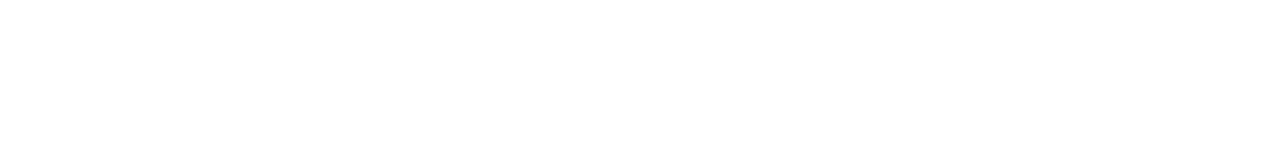
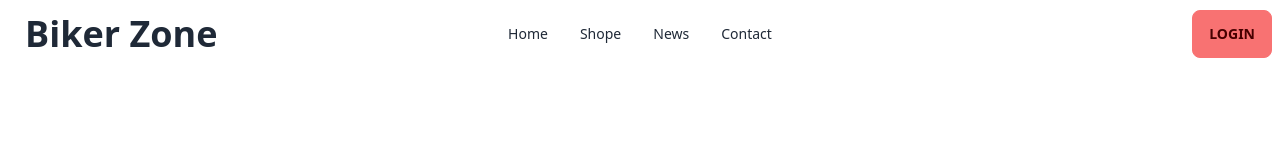
Before and after one commit to sabbir6230/biker-zone-resources, a plain HTML site: page index.html in a window 1280 px wide. Drawn offline with nearby package versions, Linux system fonts and the light colour scheme.

Commit message:
added the navbar

```diff
--- a/index.html
+++ b/index.html
@@ -1,11 +1,78 @@
 <!DOCTYPE html>
 <html lang="en">
+
 <head>
     <meta charset="UTF-8">
     <meta name="viewport" content="width=device-width, initial-scale=1.0">
     <title>Biker Zone</title>
+
+    <!-- Tailwind & DaisyUI -->
+    <link href="https://cdn.jsdelivr.net/npm/daisyui@3.3.1/dist/full.css" rel="stylesheet" type="text/css" />
+    <script src="https://cdn.tailwindcss.com"></script>
+
+    <!-- google Fonts Poppins -->
+    <link rel="preconnect" href="https://fonts.googleapis.com">
+    <link rel="preconnect" href="https://fonts.gstatic.com" crossorigin>
+    <link href="https://fonts.googleapis.com/css2?family=Poppins:wght@300;400;500;600;700&display=swap"
+        rel="stylesheet">
+
+    <style>
+
+    </style>
 </head>
+
 <body>
+    <header>
+        <!-- Nav Bar Start Hers -->
 
+        <nav>
+            <nav>
+
+            </nav>
+            <nav>
+                <div class="navbar bg-base-100">
+                    <div class="navbar-start">
+                        <div class="dropdown">
+                            <label tabindex="0" class="btn btn-ghost lg:hidden">
+                                <svg xmlns="http://www.w3.org/2000/svg" class="h-5 w-5" fill="none" viewBox="0 0 24 24"
+                                    stroke="currentColor">
+                                    <path stroke-linecap="round" stroke-linejoin="round" stroke-width="2"
+                                        d="M4 6h16M4 12h8m-8 6h16" />
+                                </svg>
+                            </label>
+                            <ul tabindex="0"
+                                class="menu menu-sm dropdown-content mt-3 z-[1] p-2 shadow bg-base-100 rounded-box w-52">
+                                <li><a>Home</a></li>
+                                <li><a>Shope</a></li>
+                                <li><a>News</a></li>
+                                <li><a>Contact</a></li>
+                            </ul>
+                        </div>
+                        <a class="btn btn-ghost normal-case text-4xl">Biker Zone</a>
+                    </div>
+                    <div class="navbar-center hidden lg:flex">
+                        <ul class="menu menu-horizontal px-1">
+                            <li><a>Home</a></li>
+                            <li><a>Shope</a></li>
+                            <li><a>News</a></li>
+                            <li><a>Contact</a></li>
+                        </ul>
+                    </div>
+                    <div class="navbar-end">
+                        <a class="btn btn-error">Login</a>
+                    </div>
+                </div>
+            </nav>
+        </nav>
+
+        <!-- Nav Bar Ends Hers -->
+    </header>
+    <main>
+
+    </main>
+    <footer>
+
+    </footer>
 </body>
+
 </html>
--- /dev/null
+++ b/tailwind.config.js
@@ -0,0 +1,8 @@
+/** @type {import('tailwindcss').Config} */
+module.exports = {
+    content: ["./src/**/*.{html,js}"],
+    theme: {
+      extend: {},
+    },
+    plugins: [],
+  }
```
